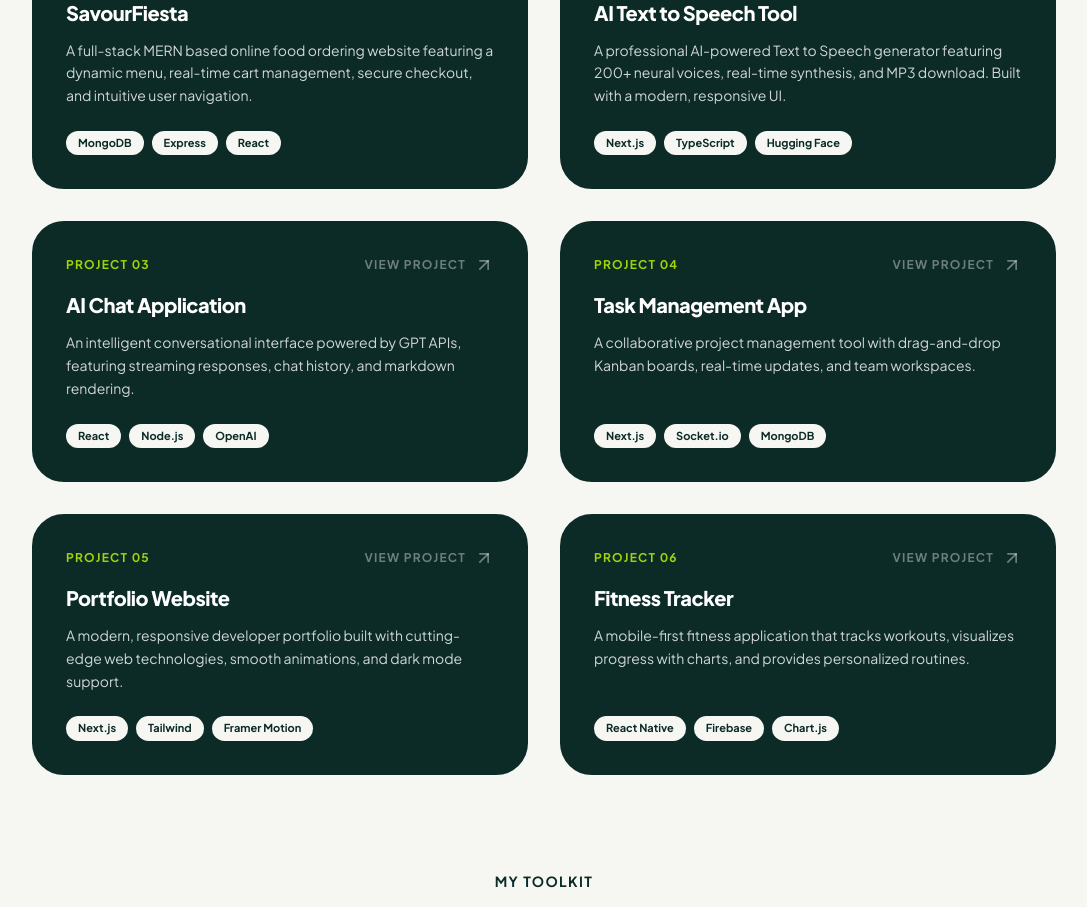
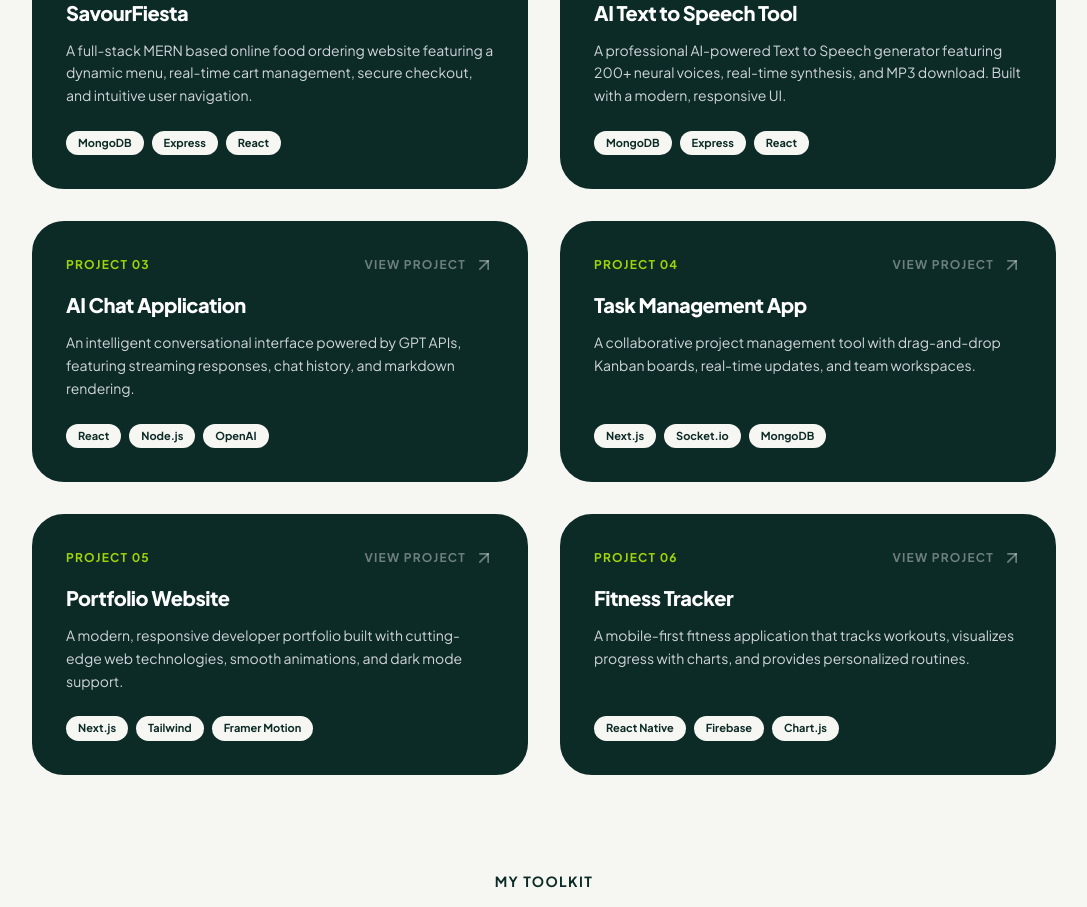
Before and after one commit to Mlahim/Muhammad-Mlahim-Portfolio, a Next.js app: page / in a window 1280 px wide. Shown: the part 2060-2967 px from the top of the page, without its empty margins (96-1183 px from the left). Built offline with nearby package versions, Linux system fonts and the light colour scheme.

Commit message:
fix: Update TTS project tech stack to MERN

```diff
--- a/src/components/ProjectsSection.tsx
+++ b/src/components/ProjectsSection.tsx
@@ -17,7 +17,7 @@ const projects = [
         title: "AI Text to Speech Tool",
         description:
             "A professional AI-powered Text to Speech generator featuring 200+ neural voices, real-time synthesis, and MP3 download. Built with a modern, responsive UI.",
-        tags: ["Next.js", "TypeScript", "Hugging Face", "Tailwind"],
+        tags: ["MongoDB", "Express", "React", "Node.js"],
         link: "https://text-to-speech-ai-tool.vercel.app/",
         image: "/tts-preview.png",
     },
```
